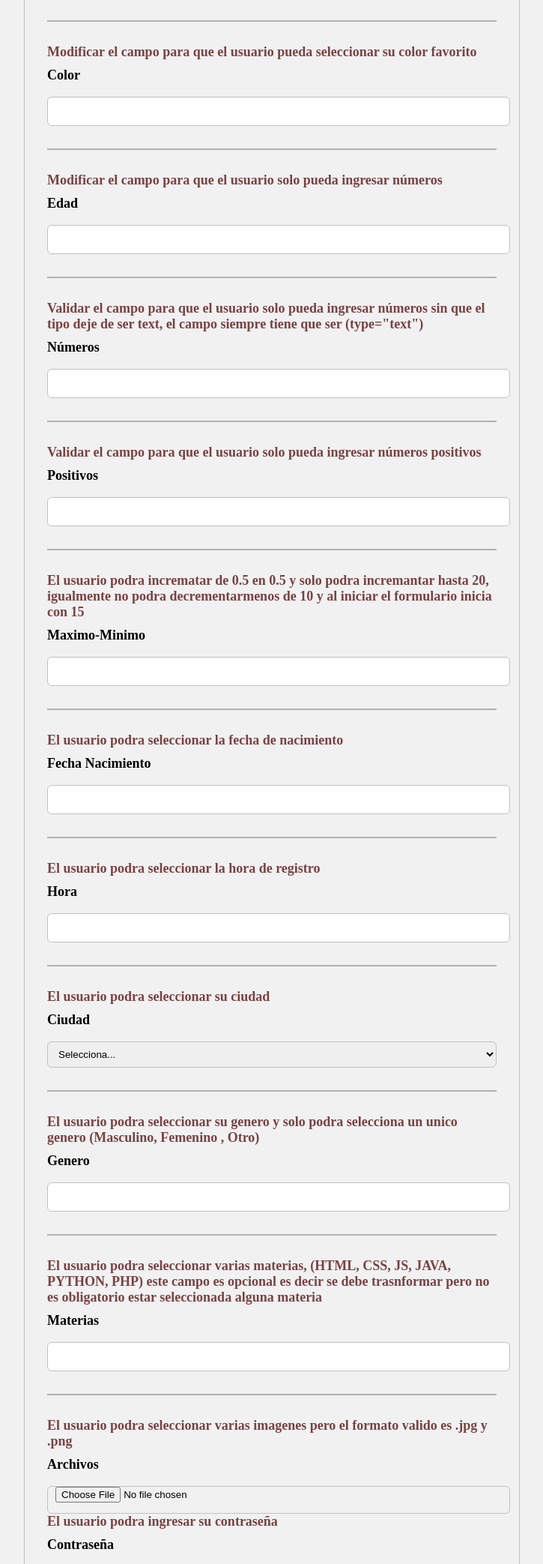
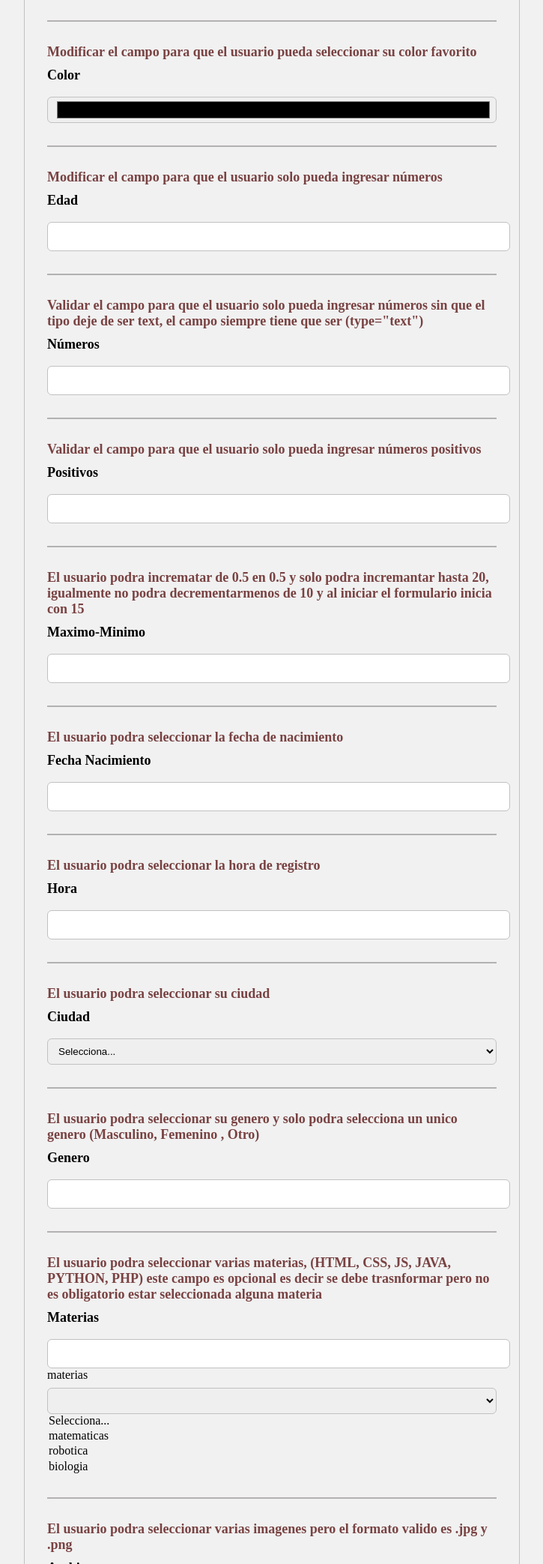
Before and after one commit to Nando-droid/formulario, a plain HTML site: page index.html in a window 1280 px wide. Shown: the part 603-2689 px from the top of the page at 75% size, without its empty margins (277-1002 px from the left). Drawn offline with Linux system fonts and the light colour scheme.

Commit message:
restauracion

```diff
--- a/index.html
+++ b/index.html
@@ -25,7 +25,7 @@
         <label for="nombre1">Nombre</label>
       </div>
       <div>
-        <input  id="nombre1" name="nombre" type="text" pattern="[a-z]" >
+        <input  id="nombre1" name="nombre" type="text" pattern="[a-z A-Z]*" minlength="1" maxlength="20">
       </div>
     </div>
 
@@ -40,7 +40,7 @@
         <label for="apellido">apellido</label>
       </div>
       <div>
-        <input  id="apellido" name="apellido" type="text">
+        <input  id="apellido" name="apellido" type="text" pattern="[a-z]*" minlength="1" maxlength="20">
       </div>
     </div>
 
@@ -55,7 +55,7 @@
         <label for="color">Color</label>
       </div>
       <div>
-        <input  id="color" name="color" type="text">
+        <input  id="color" name="color" type="color">
       </div>
     </div>
 
@@ -70,7 +70,7 @@
         <label for="edad">Edad</label>
       </div>
       <div>
-        <input  id="edad" name="edad" type="number">
+        <input  id="edad" name="edad" type="number" pattern="[0-9]" min="0" max="90">
       </div>
     </div>
 
@@ -85,7 +85,7 @@
         <label for="numeros">Números</label>
       </div>
       <div>
-        <input  id="numeros" name="numeros" type="text">
+        <input  id="numeros" name="numeros" type="text" pattern="[0-9]*" minlength="1" maxlength="20">
       </div>
     </div>
     <!-- Validar que el usuario solo pueda ingresar números positivos -->
@@ -100,7 +100,7 @@
         <label for="positivos">Positivos</label>
       </div>
       <div>
-        <input  id="positivos" name="positivos" type="text">
+        <input  id="positivos" name="positivos" type="number" pattern="[0-9] " min="0" max="1000">
       </div>
     </div>
     <!-- El usuario podra incrematar de 0.5 en 0.5 y solo podra incremantar hasta 20, igualmente no podra decrementar menos de 10 y al iniciar el formulario iniciar con 15 -->
@@ -200,8 +200,13 @@
         <label for="materias">Materias</label>
       </div>
       <div>
-        <input  id="materias" name="materias" type="text">
+        <input  id="materias">materias</div>
       </div>
+      <select name="materias" id="materias"></select>
+          <option value="selecciona">Selecciona...</option>
+          <option value="matematicas">matematicas</option>
+          <option value="robotica">robotica</option>
+           <option value="biologia">biologia</option>
     </div>
 
     <!-- El usuario podra seleccionar varias imagenes pero el formato valido es .jpg y .png -->
```
